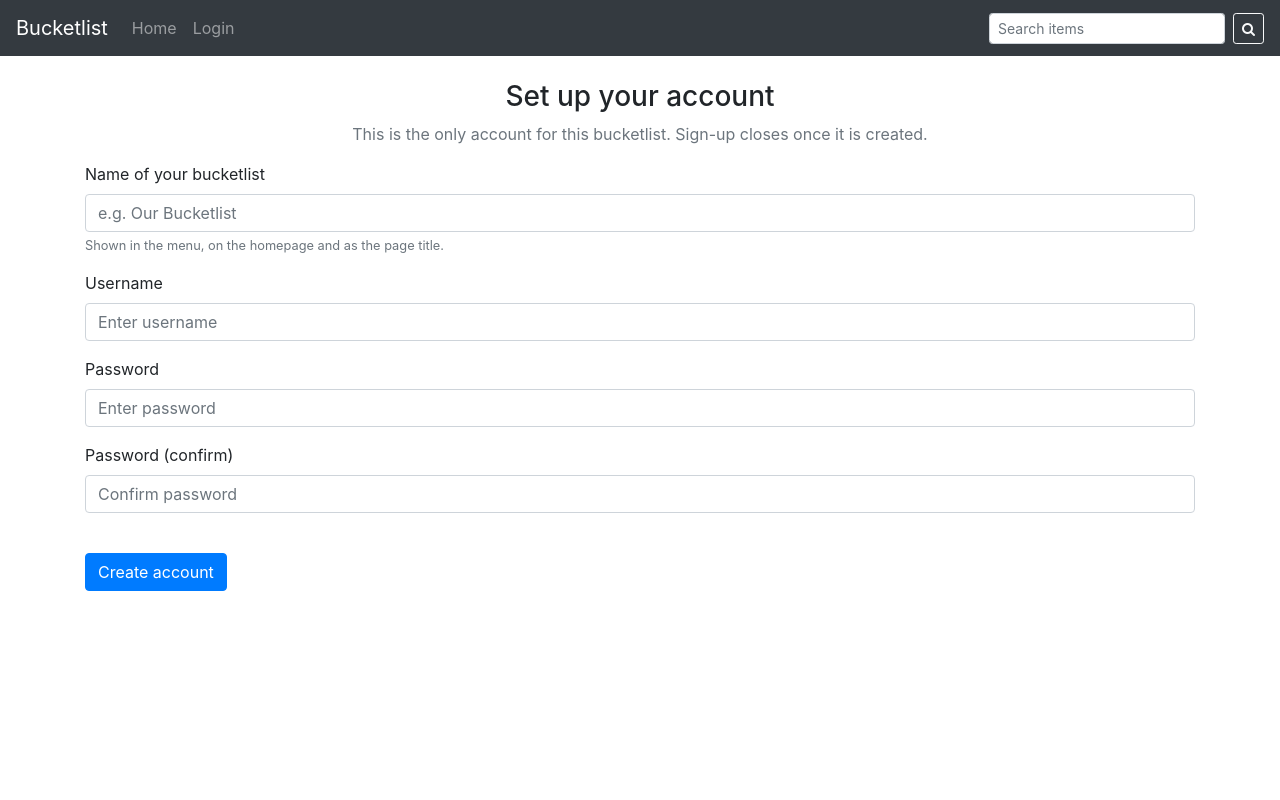
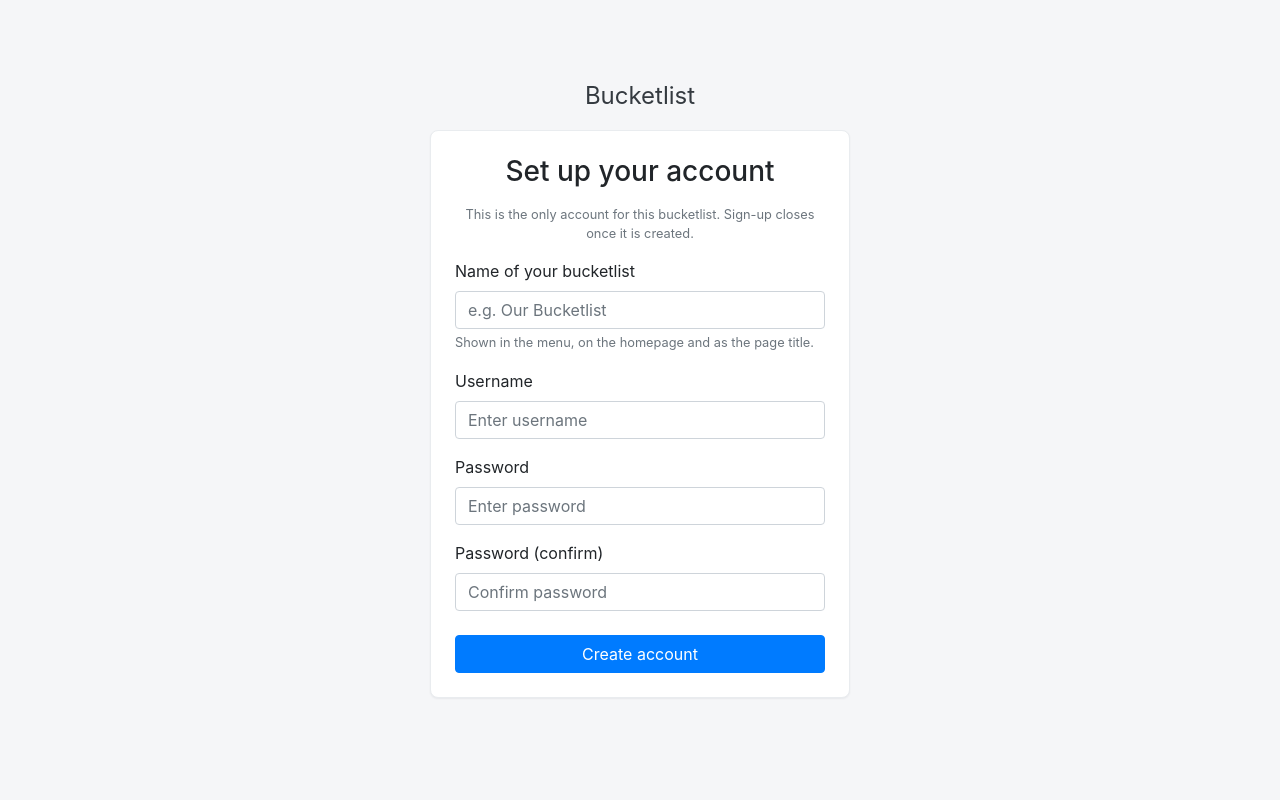
Before and after one commit to Kaaiman1214/Bucketlistr, a Flask app: page /sign-up in a window 1280 px wide. Run offline with Flask 2, Linux system fonts and the light colour scheme; data that the repository does not hold is empty; some libraries are stand-ins or nearby versions.

Commit message:
GUI changes

```diff
--- a/website/static/index.js
+++ b/website/static/index.js
@@ -301,3 +301,78 @@ document.addEventListener('DOMContentLoaded', function () {
         });
     });
 });
+
+document.addEventListener('DOMContentLoaded', function () {
+    var toggle = document.getElementById('sidebar-toggle');
+    var backdrop = document.getElementById('sidebar-backdrop');
+    if (!toggle) return;
+
+    var STORAGE_KEY = 'bucketlist.sidebar';
+    var desktop = window.matchMedia('(min-width: 992px)');
+
+    toggle.addEventListener('click', function () {
+        if (desktop.matches) {
+            var collapsed = document.body.classList.toggle('sidebar-collapsed');
+            try {
+                localStorage.setItem(STORAGE_KEY, collapsed ? 'collapsed' : 'open');
+            } catch (e) {
+            }
+        } else {
+            document.body.classList.toggle('sidebar-open');
+        }
+    });
+
+    if (backdrop) {
+        backdrop.addEventListener('click', function () {
+            document.body.classList.remove('sidebar-open');
+        });
+    }
+
+    function expand(key) {
+        var panel = document.getElementById('category-' + key);
+        if (panel && !panel.classList.contains('show') && window.jQuery) {
+            window.jQuery(panel).collapse('show');
+        }
+    }
+
+    var links = document.querySelectorAll('.sidebar-link[data-key]');
+    Array.prototype.forEach.call(links, function (link) {
+        link.addEventListener('click', function () {
+            expand(link.getAttribute('data-key'));
+            document.body.classList.remove('sidebar-open');
+        });
+    });
+
+    if (window.location.hash.indexOf('#section-') === 0) {
+        expand(window.location.hash.slice('#section-'.length));
+    }
+
+    var sections = document.querySelectorAll('section[id^="section-"]');
+    if (!sections.length) return;
+
+    var waiting = false;
+
+    function highlight() {
+        waiting = false;
+        var current = sections[0];
+        Array.prototype.forEach.call(sections, function (section) {
+            if (section.getBoundingClientRect().top <= 90) current = section;
+        });
+        var key = current.id.slice('section-'.length);
+        Array.prototype.forEach.call(links, function (link) {
+            link.classList.toggle('active', link.getAttribute('data-key') === key);
+        });
+    }
+
+    window.addEventListener('scroll', function () {
+        if (!waiting) {
+            waiting = true;
+            window.requestAnimationFrame(highlight);
+        }
+    });
+
+    if (window.jQuery) {
+        window.jQuery('.category-body').on('shown.bs.collapse hidden.bs.collapse', highlight);
+    }
+    highlight();
+});
--- a/website/templates/base.html
+++ b/website/templates/base.html
@@ -15,19 +15,45 @@
       crossorigin="anonymous"
     />
     <style>
-      .tile {
-        min-height: 110px;
-        border-left-width: 4px;
-        border-left-color: #6c757d;
-        transition: box-shadow 0.15s ease;
-      }
-      .tile.tile-link:hover { box-shadow: 0 0.25rem 0.75rem rgba(0, 0, 0, 0.15); }
-      .tile.tile-done { border-left-color: #28a745; background: #f6fbf7; }
+      html { scroll-behavior: smooth; }
+      :root { --menu-bg: #343a40; --menu-border: #454d55; }
+      body { background: #f5f6f8; }
+      .sidebar { position: fixed; top: 0; bottom: 0; left: 0; width: 230px; z-index: 1030; overflow-y: auto; padding: 0 0 1rem; background: var(--menu-bg); transition: transform 0.2s ease; }
+      .sidebar-brand { display: flex; align-items: center; height: 56px; margin-bottom: 0.75rem; padding: 0 1.25rem; border-bottom: 1px solid var(--menu-border); font-size: 1.25rem; font-weight: 400; color: #fff; }
+      .sidebar-brand:hover { color: #fff; text-decoration: none; }
+      .sidebar-label { margin-bottom: 0.4rem; padding: 0 1.25rem; font-size: 0.7rem; letter-spacing: 0.06em; text-transform: uppercase; color: #adb5bd; }
+      .sidebar-link { display: block; padding: 0.45rem 1.25rem; font-size: 0.9rem; color: #ced4da; }
+      .sidebar-link:hover { background: rgba(255, 255, 255, 0.08); color: #fff; text-decoration: none; }
+      .sidebar-link.active { background: rgba(13, 110, 253, 0.28); color: #8bb9fe; font-weight: 500; }
+      .sidebar-backdrop { display: none; position: fixed; top: 0; right: 0; bottom: 0; left: 0; z-index: 1025; background: rgba(0, 0, 0, 0.35); }
+      .main { margin-left: 230px; min-height: 100vh; transition: margin-left 0.2s ease; }
+      body.sidebar-collapsed .sidebar { transform: translateX(-100%); }
+      body.sidebar-collapsed .main { margin-left: 0; }
+      .topbar { position: sticky; top: 0; z-index: 1020; display: flex; align-items: center; height: 56px; padding: 0 1rem; background: var(--menu-bg); border-bottom: 1px solid var(--menu-border); }
+      .icon-button { padding: 0.25rem 0.5rem; border: 0; background: none; font-size: 1.25rem; color: #ced4da; }
+      .icon-button:hover { color: #fff; }
+      .topbar-search { display: flex; align-items: center; flex: 0 1 220px; height: 32px; margin-left: auto; margin-right: 1rem; padding: 0 0.75rem; background: #fff; border: 1px solid #ced4da; border-radius: 999px; color: #6c757d; }
+      .topbar-search input { flex: 1; min-width: 0; margin-left: 0.5rem; border: 0; outline: 0; background: none; font-size: 0.85rem; }
+      .content { padding: 1.5rem 1.5rem 3rem; }
+      .content-inner { max-width: 1200px; margin: 0 auto; }
+      .auth-page .sidebar, .auth-page .sidebar-backdrop, .auth-page .topbar { display: none; }
+      .auth-page .main { margin-left: 0; }
+      .auth-page .content { display: flex; align-items: center; justify-content: center; min-height: 100vh; }
+      .auth-page .content-inner { width: 100%; max-width: 420px; margin: 0; }
+      .auth-brand { margin-bottom: 1rem; font-size: 1.5rem; text-align: center; color: #343a40; }
+      .auth-card { border: 1px solid #e9ecef; border-radius: 0.5rem; box-shadow: 0 1px 2px rgba(16, 24, 40, 0.06); }
+      .content section { scroll-margin-top: 72px; }
+      .section-heading { margin-bottom: 0.75rem; padding-bottom: 0.5rem; border-bottom: 1px solid #dee2e6; }
+      .tile { border: 1px solid #e9ecef; border-radius: 0.5rem; overflow: hidden; box-shadow: 0 1px 2px rgba(16, 24, 40, 0.06); transition: box-shadow 0.15s ease; }
+      .tile .card-body { padding: 0.75rem 1rem; }
+      .tile .card-title { margin-bottom: 0.25rem; font-size: 1rem; }
+      .tile.tile-link:hover { box-shadow: 0 0.25rem 0.75rem rgba(0, 0, 0, 0.12); }
+      .tile.tile-done { border-left: 4px solid #28a745; background: #f6fbf7; }
       .tile .card-title a { text-decoration: none; }
       .tile-edit { position: absolute; top: 0.6rem; right: 0.8rem; z-index: 2; color: #6c757d; background: rgba(255, 255, 255, 0.85); border-radius: 50%; padding: 0.2rem 0.5rem; }
       .tile-edit:hover { color: #343a40; }
       .description { white-space: pre-wrap; }
-      .category-toggle { font-size: 1.25rem; font-weight: 500; text-decoration: none !important; }
+      .category-toggle { font-size: 1.5rem; font-weight: 700; text-decoration: none !important; }
       .category-toggle .fa { display: inline-block; width: 1.1em; transition: transform 0.15s ease; }
       .category-toggle.collapsed .fa { transform: rotate(-90deg); }
       .flag { width: 1.25em; height: 1.25em; vertical-align: -0.2em; margin-right: 0.35rem; }
@@ -42,40 +68,61 @@
       #photo-carousel .carousel-item { height: 60vh; min-height: 240px; }
       .photo-slide { width: 100%; height: 100%; object-fit: contain; }
       .photo-counter { position: absolute; right: 0.75rem; bottom: 0.5rem; z-index: 15; }
-      @media (prefers-reduced-motion: reduce) { .tile, .category-toggle .fa { transition: none; } }
+      @media (max-width: 991.98px) {
+        .sidebar { transform: translateX(-100%); }
+        .main { margin-left: 0; }
+        body.sidebar-open .sidebar { transform: none; box-shadow: 0 0 1.5rem rgba(0, 0, 0, 0.2); }
+        body.sidebar-open .sidebar-backdrop { display: block; }
+      }
+      @media (prefers-reduced-motion: reduce) {
+        html { scroll-behavior: auto; }
+        .tile, .category-toggle .fa, .sidebar, .main { transition: none; }
+      }
     </style>
 
     <title>{% block title %}{{ site_name }}{% endblock %}</title>
   </head>
-  <body>
-    <nav class="navbar navbar-expand-lg navbar-dark bg-dark">
-      <a class="navbar-brand" href="/">{{ site_name }}</a>
-      <button
-        class="navbar-toggler"
-        type="button"
-        data-toggle="collapse"
-        data-target="#navbar"
-      >
-        <span class="navbar-toggler-icon"></span>
+  <body class="{% block body_class %}{% endblock %}">
+    <script>
+      try {
+        if (localStorage.getItem('bucketlist.sidebar') === 'collapsed') {
+          document.body.classList.add('sidebar-collapsed');
+        }
+      } catch (e) {}
+    </script>
+
+    <aside class="sidebar" id="sidebar">
+      <a class="sidebar-brand" href="{{ url_for('views.home') }}">{{ site_name }}</a>
+      <div class="sidebar-label">Categories</div>
+      <nav>
+        {% for category in sidebar_categories %}
+          <a class="sidebar-link" data-key="{{ category.key }}"
+             href="{{ url_for('views.home') }}#section-{{ category.key }}">{{ category.name }}</a>
+        {% endfor %}
+      </nav>
+    </aside>
+    <div class="sidebar-backdrop" id="sidebar-backdrop"></div>
+
+    <div class="main">
+      <header class="topbar">
+        <button class="icon-button" id="sidebar-toggle" type="button" aria-label="Show or hide the menu">
+          <i class="fa fa-bars"></i>
         </button>
-      <div class="collapse navbar-collapse" id="navbar">
-        <div class="navbar-nav">
-          <a class="nav-item nav-link" id="home" href="/">Home</a>
+        <form class="topbar-search" method="GET" action="{{ url_for('views.home') }}" role="search">
+          <i class="fa fa-search" aria-hidden="true"></i>
+          <input type="search" name="q"
+                 value="{{ request.args.get('q', '') if request.endpoint == 'views.home' else '' }}"
+                 placeholder="Search items..." aria-label="Search items" />
+        </form>
         {% if user.is_authenticated %}
-            <a class="nav-item nav-link" id="logout" href="/logout">Logout</a>
+          <a class="btn btn-sm btn-outline-light" href="{{ url_for('auth.logout') }}">Logout</a>
         {% else %}
-            <a class="nav-item nav-link" id="login" href="/login">Login</a>
+          <a class="btn btn-sm btn-outline-light" href="{{ url_for('auth.login') }}">Login</a>
         {% endif %}
-        </div>
-        <form class="form-inline ml-lg-auto my-2 my-lg-0" method="GET" action="{{ url_for('views.home') }}" role="search">
-          <input class="form-control form-control-sm mr-2" type="search" name="q"
-                 value="{{ request.args.get('q', '') if request.endpoint == 'views.home' else '' }}"
-                 placeholder="Search items" aria-label="Search items" />
-          <button class="btn btn-outline-light btn-sm" type="submit" aria-label="Search"><i class="fa fa-search"></i></button>
-        </form>
-      </div>
-    </nav>
+      </header>
 
+      <main class="content">
+        <div class="content-inner">
           {% with messages = get_flashed_messages(with_categories=true) %}
             {% for category, message in messages %}
               <div class="alert alert-{{ 'danger' if category == 'error' else 'success' }} alert-dismissible fade show" role="alert">
@@ -86,7 +133,10 @@
               </div>
             {% endfor %}
           {% endwith %}
-    <div class="container">{% block content %} {% endblock %}</div>
+          {% block content %} {% endblock %}
+        </div>
+      </main>
+    </div>
 
     <script
       src="https://code.jquery.com/jquery-3.2.1.slim.min.js"
--- a/website/templates/sign_up.html
+++ b/website/templates/sign_up.html
@@ -1,9 +1,13 @@
 {% extends "base.html" %}
 {% block title %}Set up your account{% endblock %}
+{% block body_class %}auth-page{% endblock %}
 {% block content %}
-<form method="POST" class="mt-4">
-  <h3 class="text-center">Set up your account</h3>
-  <p class="text-center text-muted">This is the only account for this bucketlist. Sign-up closes once it is created.</p>
+<div class="auth-brand">{{ site_name }}</div>
+<div class="card auth-card">
+  <div class="card-body p-4">
+<form method="POST">
+  <h3 class="text-center mb-3">Set up your account</h3>
+  <p class="text-center text-muted small">This is the only account for this bucketlist. Sign-up closes once it is created.</p>
   <div class="form-group">
     <label for="bucketlist_name">Name of your bucketlist</label>
     <input type="text" class="form-control" id="bucketlist_name" name="bucketlist_name"
@@ -25,7 +29,8 @@
     <input type="password" class="form-control" id="password2" name="password2"
            placeholder="Confirm password" autocomplete="new-password" required />
   </div>
-  <br />
-  <button type="submit" class="btn btn-primary">Create account</button>
+  <button type="submit" class="btn btn-primary btn-block mt-4">Create account</button>
 </form>
+  </div>
+</div>
 {% endblock %}
```
Also changed, not shown: website/__init__.py (+5 -4 lines), website/models.py (+13 -0 lines), website/templates/home.html (+4 -4 lines), website/templates/login.html (+10 -4 lines), website/views.py (+4 -3 lines), README.md. Lines whose indentation alone changed are shown as unchanged.
